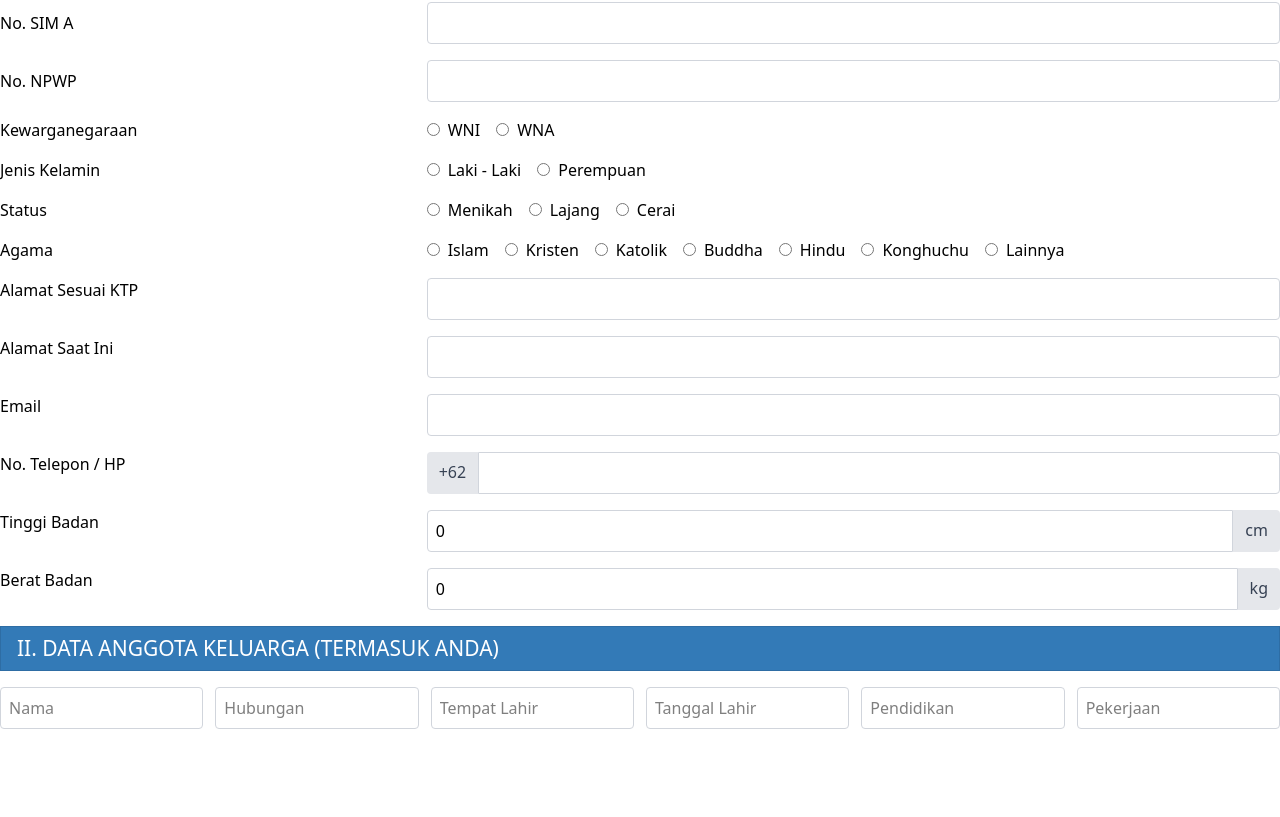
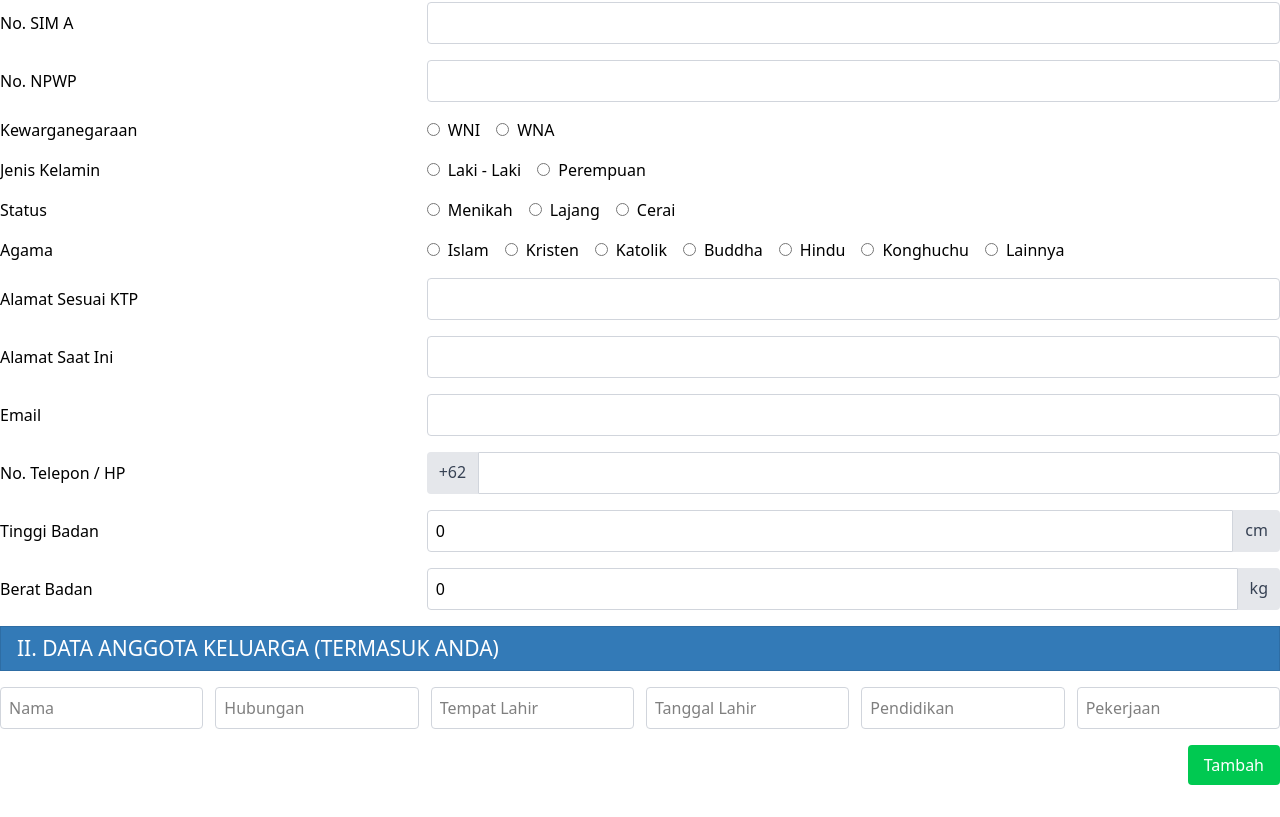
Before and after one commit to VireZee/recruitment-form-bricon, a React (Vite) app: page / in a window 1280 px wide. Shown: the part 496-1313 px from the top of the page. Before the commit the page ends 1261 px from the top, so only its background shows below. Built offline with nearby package versions, Linux system fonts and the light colour scheme.

Commit message:
II & union handler

```diff
--- a/src/App.tsx
+++ b/src/App.tsx
@@ -2,19 +2,16 @@ import React from 'react'
 import { useDispatch, useSelector } from 'react-redux'
 import type { RootState } from './store/index'
 import type { Families } from './store/slice'
-import { change, itemChange } from './store/slice'
+import { change } from './store/slice'
 import './assets/styles/global.css'
 
 const App: React.FC = () => {
     const dispatch = useDispatch()
     const appState = useSelector((state: RootState) => state.APP)
-    const handleChange = (e: React.ChangeEvent<HTMLInputElement>) => {
+    const handleChange = (e: React.ChangeEvent<HTMLInputElement>, key?: 'families', idx?: number) => {
         const { name, value } = e.target
-        dispatch(change({ name, value }))
-    }
-    const itemChangeHandler = (key: 'families', e: React.ChangeEvent<HTMLInputElement>, idx: number) => {
-        const { name, value } = e.target
-        dispatch(itemChange({ key, idx, name: name as keyof Families, value }))
+        if (key === 'families' && typeof idx === 'number') dispatch(change({ key, idx, name, value }))
+        else dispatch(change({ name, value }))
     }
     return (
         <>
@@ -163,7 +160,7 @@ const App: React.FC = () => {
                             ))}
                         </div>
                     </div>
-                    <div className="flex flex-col sm:flex-row my-4">
+                    <div className="my-4 flex flex-col sm:flex-row items-start sm:items-center">
                         <label className="w-full sm:w-1/3 font-medium">Alamat Sesuai KTP</label>
                         <input
                             type="text"
@@ -174,7 +171,7 @@ const App: React.FC = () => {
                             required
                         />
                     </div>
-                    <div className="flex flex-col sm:flex-row my-4">
+                    <div className="my-4 flex flex-col sm:flex-row items-start sm:items-center">
                         <label className="w-full sm:w-1/3 font-medium">Alamat Saat Ini</label>
                         <input
                             type="text"
@@ -185,7 +182,7 @@ const App: React.FC = () => {
                             required
                         />
                     </div>
-                    <div className="flex flex-col sm:flex-row my-4">
+                    <div className="my-4 flex flex-col sm:flex-row items-start sm:items-center">
                         <label className="w-full sm:w-1/3 font-medium">Email</label>
                         <input
                             type="email"
@@ -196,7 +193,7 @@ const App: React.FC = () => {
                             required
                         />
                     </div>
-                    <div className="flex flex-col sm:flex-row my-4">
+                    <div className="my-4 flex flex-col sm:flex-row items-start sm:items-center">
                         <label className="w-full sm:w-1/3 font-medium">No. Telepon / HP</label>
                         <div className="w-full sm:w-2/3 flex">
                             <span className="bg-gray-200 text-gray-700 px-3 py-2 rounded-l">+62</span>
@@ -211,7 +208,7 @@ const App: React.FC = () => {
                             />
                         </div>
                     </div>
-                    <div className="flex flex-col sm:flex-row my-4">
+                    <div className="my-4 flex flex-col sm:flex-row items-start sm:items-center">
                         <label className="w-full sm:w-1/3 font-medium">Tinggi Badan</label>
                         <div className="w-full sm:w-2/3 flex">
                             <input
@@ -225,7 +222,7 @@ const App: React.FC = () => {
                             <span className="bg-gray-200 text-gray-700 px-3 py-2 rounded-r">cm</span>
                         </div>
                     </div>
-                    <div className="flex flex-col sm:flex-row my-4">
+                    <div className="my-4 flex flex-col sm:flex-row items-start sm:items-center">
                         <label className="w-full sm:w-1/3 font-medium">Berat Badan</label>
                         <div className="w-full sm:w-2/3 flex">
                             <input
@@ -250,7 +247,7 @@ const App: React.FC = () => {
                                 name="name"
                                 value={family.name}
                                 placeholder="Nama"
-                                onChange={e => itemChangeHandler('families', e, idx)}
+                                onChange={e => handleChange(e, 'families', idx)}
                                 required
                             />
                             <input
@@ -259,7 +256,7 @@ const App: React.FC = () => {
                                 name="relation"
                                 value={family.relation}
                                 placeholder="Hubungan"
-                                onChange={e => itemChangeHandler('families', e, idx)}
+                                onChange={e => handleChange(e, 'families', idx)}
                                 required
                             />
                             <input
@@ -268,7 +265,7 @@ const App: React.FC = () => {
                                 name="pob"
                                 value={family.pob}
                                 placeholder="Tempat Lahir"
-                                onChange={e => itemChangeHandler('families', e, idx)}
+                                onChange={e => handleChange(e, 'families', idx)}
                             />
                             <input
                                 type={family.dob ? "date" : "text"}
@@ -277,10 +274,8 @@ const App: React.FC = () => {
                                 value={family.dob}
                                 placeholder="Tanggal Lahir"
                                 onFocus={e => e.target.type = "date"}
-                                onBlur={e => {
-                                    if (!family.dob) e.target.type = "text"
-                                }}
-                                onChange={e => itemChangeHandler('families', e, idx)}
+                                onBlur={e => family.dob ? e.target.type = "date" : e.target.type = "text"}
+                                onChange={e => handleChange(e, 'families', idx)}
                             />
                             <input
                                 type="text"
@@ -288,7 +283,7 @@ const App: React.FC = () => {
                                 name="education"
                                 value={family.education}
                                 placeholder="Pendidikan"
-                                onChange={e => itemChangeHandler('families', e, idx)}
+                                onChange={e => handleChange(e, 'families', idx)}
                                 required
                             />
                             <input
@@ -297,7 +292,7 @@ const App: React.FC = () => {
                                 name="job"
                                 value={family.job}
                                 placeholder="Pekerjaan"
-                                onChange={e => itemChangeHandler('families', e, idx)}
+                                onChange={e => handleChange(e, 'families', idx)}
                                 required
                             />
                             {appState.families.length > 1 && (
@@ -311,6 +306,15 @@ const App: React.FC = () => {
                             )}
                         </div>
                     ))}
+                    <div className="flex justify-center sm:justify-end my-3">
+                        <button
+                            type="button"
+                            className="bg-green-500 text-white px-4 py-2 rounded hover:bg-green-600 transition duration-200"
+                        // onClick={() => addItemHandler('families')}
+                        >
+                            Tambah
+                        </button>
+                    </div>
                 </form>
             </main>
         </>
--- a/src/store/slice.ts
+++ b/src/store/slice.ts
@@ -47,13 +47,11 @@ const App = createSlice({
     name: 'REG',
     initialState,
     reducers: {
-        change: (state, { payload: { name, value } }: PayloadAction<{ name: keyof State, value: string | number }>) => {
-            state[name] = typeof value === 'number' ? Number(value) : String(value)
-        },
-        itemChange: (state, { payload: { key, idx, name, value } }: PayloadAction<{ key: 'families', idx: number, name: keyof Families, value: string | number }>) => {
-            if (key === 'families') state.families[idx]![name] = String(value)
+        change: (state, { payload: { key, idx, name, value } }: PayloadAction<{ key?: 'families', idx?: number, name: keyof State | keyof Families, value: string | number }>) => {
+            if (key === 'families' && typeof idx === 'number') state.families[idx]![name as keyof Families] = String(value)
+            else state[name] = typeof value === 'number' ? Number(value) : String(value)
         }
     }
 })
-export const { change, itemChange } = App.actions
+export const { change } = App.actions
 export default App.reducer
```
